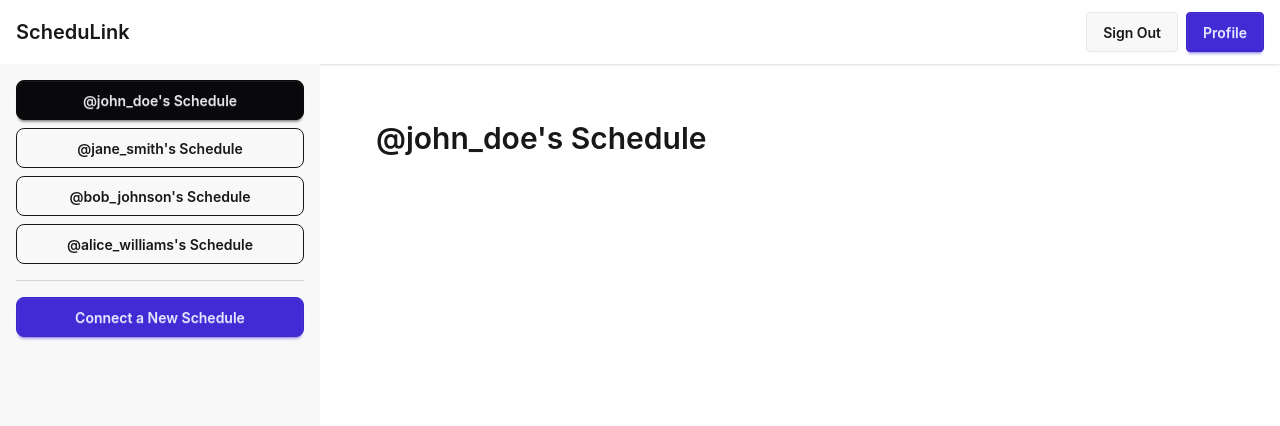
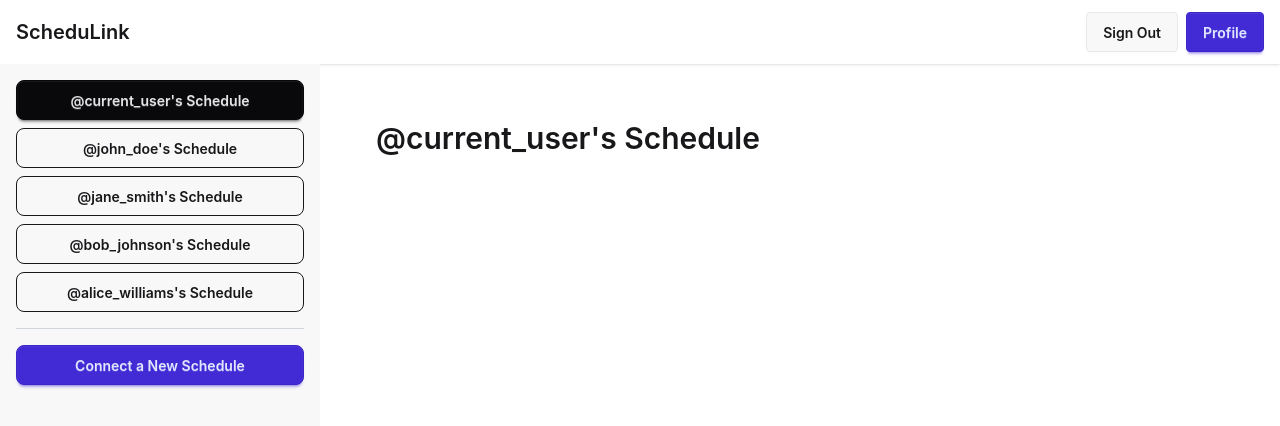
Before and after one commit to Lance-Tan/Schedule-Sharer, an Angular app in the folder ScheduLink-FrontEnd/: page /dashboard in a window 1280 px wide. Shown: the top 426 px of the page. Built offline with nearby package versions, Linux system fonts and the light colour scheme.

Commit message:
add current user info at top

```diff
--- a/ScheduLink-FrontEnd/src/app/pages/dashboard/dashboard.html
+++ b/ScheduLink-FrontEnd/src/app/pages/dashboard/dashboard.html
@@ -14,6 +14,15 @@
     <label for="my-drawer-3" aria-label="close sidebar" class="drawer-overlay"></label>
     <ul class="menu bg-base-200 min-h-full w-80 p-4 gap-2">
       <!-- Sidebar content here -->
+      <li>
+        <button
+          class="btn rounded-box"
+          [ngClass]="selectedUsername() === currentUser().username ? 'btn-neutral' : 'btn-outline'"
+          (click)="selectAccount(currentUser().username)">
+          @{{ currentUser().username }}'s Schedule
+        </button>
+      </li>
+
       @for (account of accounts(); track account.username) {
         <li>
           <button
--- a/ScheduLink-FrontEnd/src/app/pages/dashboard/dashboard.ts
+++ b/ScheduLink-FrontEnd/src/app/pages/dashboard/dashboard.ts
@@ -16,6 +16,11 @@ interface Account {
   styleUrl: './dashboard.css'
 })
 export class DashboardComponent {
+  currentUser = signal<Account>({
+    username: 'current_user',
+    names: ['Current User']
+  });
+
   accounts = signal<Account[]>([
     {
       username: 'john_doe',
@@ -35,7 +40,7 @@ export class DashboardComponent {
     }
   ]);
 
-  selectedUsername = signal<string>('john_doe');
+  selectedUsername = signal<string>('current_user');
 
   selectAccount(username: string) {
     this.selectedUsername.set(username);
```
